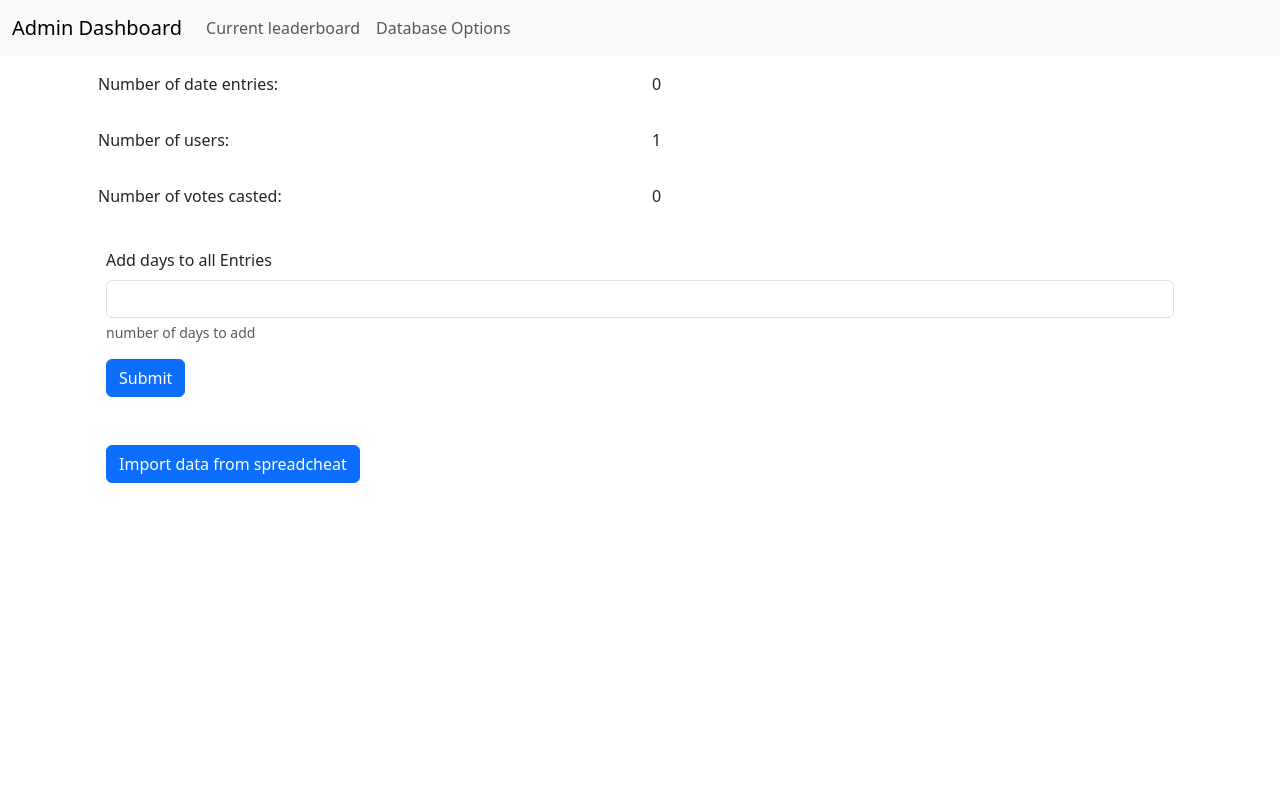
After one commit to JU1111111/adventskalender, a Django app: page /dashboard/database in a window 1280 px wide. The commit adds this page. Run offline with Django 4.2, Linux system fonts and the light colour scheme; the visitor is signed in with stand-in values (Sample User, id 1); data comes from the database, SQL or seed files in the repository; data that the repository does not hold is empty; some libraries are stand-ins or nearby versions.

Commit message:
admin site and dark mode

```diff
--- /dev/null
+++ b/adminDash/templates/adminDash/databaseOptions.html
@@ -0,0 +1,53 @@
+{% extends 'vidPlatform/header.html' %}
+
+
+{% block content %}
+{% include 'adminDash/includes/dashNavbar.html' %}
+
+<div class="container" >
+	<div class="col">
+		<div class="row p-3">
+			<div class="col">
+				Number of date entries:
+			</div>
+			<div class="col">
+				{{numEntries}}
+			</div>
+		</div>
+
+		<div class="row p-3">
+			<div class="col">
+			Number of users:
+			</div>
+			<div class="col">
+			{{numUsers}}
+			</div>
+		</div>
+
+		<div class="row p-3">
+			<div class="col">
+			Number of votes casted:
+			</div>
+			<div class="col">
+			{{numVotes}}
+			</div>
+		</div>
+	</div>
+
+	<form  action="/dashboard/database/addDaysToDB" class="p-4" method="post">
+		{% csrf_token %}
+		<div class="mb-3">
+			<label for="dayToAddInput" class="form-label">Add days to all Entries</label>
+			<input type="number" class="form-control" id="dayAddInput" aria-describedby="dayAddHelp" name="dayAddInput">
+			<div id="dayAddHelp" class="form-text">number of days to add</div>
+		</div>
+		<button type="submit" class="btn btn-primary">Submit</button>
+	</form>
+
+	<form  action="/dashboard/database/importDB" class="p-4" method="post">
+		{% csrf_token %}
+		<button class="btn btn-primary" name="importButton" value="Import">Import data from spreadcheat</button>
+	</form>
+</div>
+
+{% endblock %}
--- /dev/null
+++ b/adminDash/templates/adminDash/includes/dashNavbar.html
@@ -0,0 +1,16 @@
+
+
+<nav class="navbar navbar-expand-lg bg-body-tertiary">
+	<div class="container-fluid">
+	  <a class="navbar-brand" href="#">Admin Dashboard</a>
+	  <button class="navbar-toggler" type="button" data-bs-toggle="collapse" data-bs-target="#navbarNavAltMarkup" aria-controls="navbarNavAltMarkup" aria-expanded="false" aria-label="Toggle navigation">
+		<span class="navbar-toggler-icon"></span>
+	  </button>
+	  <div class="collapse navbar-collapse" id="navbarNavAltMarkup">
+		<div class="navbar-nav">
+		  <a class="nav-link" href="./database">Current leaderboard</a>
+		  <a class="nav-link" href="#">Database Options</a>
+		</div>
+	  </div>
+	</div>
+  </nav>
--- /dev/null
+++ b/adminDash/urls.py
@@ -0,0 +1,11 @@
+from django.urls import path
+from django.contrib.auth.decorators import user_passes_test
+
+from . import views
+
+urlpatterns = [
+    path("", views.index, name="index"),
+	path("database", views.database, name="database"),
+	path("database/addDaysToDB", views.addDaysToDB, name="addDaysToDB")
+
+]
--- a/adminDash/views.py
+++ b/adminDash/views.py
@@ -1,3 +1,42 @@
-from django.shortcuts import render
+from django.shortcuts import render, redirect
+from django.http import HttpResponse
+from django.contrib.auth.decorators import login_required, user_passes_test
+from vidPlatform.models import DateEntry, Choice, Vote
+from django.contrib.auth import get_user_model
+
+
+
+def admin_check(user):
+    return user.is_superuser
+
 
 # Create your views here.
+@login_required
+@user_passes_test(admin_check)
+def index(request):
+	return render(request, "adminDash/index.html",)
+
+
+@login_required
+@user_passes_test(admin_check)
+def database(request):
+
+	numberEntries = DateEntry.objects.all().count()
+
+	User = get_user_model()
+	numberUsers = User.objects.all().count()
+
+	numberVotes = Vote.objects.all().count()
+	context = {"numEntries": numberEntries,
+				"numUsers": numberUsers,
+				"numVotes": numberVotes
+				}
+	return render(request, "adminDash/databaseOptions.html", context)
+
+
+def addDaysToDB(request):
+	if request.method == "POST":
+		numberOfDaysToAdd = request.POST.get("dayAddInput")
+		print(numberOfDaysToAdd)
+
+	return redirect("database")
--- a/adventskalender/settings.py
+++ b/adventskalender/settings.py
@@ -39,6 +39,7 @@ INSTALLED_APPS = [
     'django.contrib.staticfiles',
     'vidPlatform.apps.VidplatformConfig',
 	'adventskalender.apps.AdventskalenderConfig',
+	'adminDash.apps.AdmindashConfig',
 	"crispy_forms",
     "crispy_bootstrap5",
 ]
--- a/adventskalender/urls.py
+++ b/adventskalender/urls.py
@@ -20,6 +20,7 @@ from adventskalender import views
 
 urlpatterns = [
     path('admin/', admin.site.urls),
+	path('dashboard/', include("adminDash.urls")),
     path('advent/', include("vidPlatform.urls")),
 	path('register/', views.register_request, name="register_request"),
 	path('login/', views.login_request, name="login"),
--- a/vidPlatform/admin.py
+++ b/vidPlatform/admin.py
@@ -16,7 +16,7 @@ class DateEntryAdmin(admin.ModelAdmin):
     inlines = [choiceInline]
     ordering = ('start_date',)
     list_filter = ["start_date", ]
-    list_display = ["__str__", "start_date"]
+    list_display = ["__str__", "start_date","pub_date"]
 
 
 
--- /dev/null
+++ b/vidPlatform/static/darkmodeupdater.js
@@ -0,0 +1,102 @@
+(() => {
+    'use strict'
+
+    const getStoredTheme = () => localStorage.getItem('theme')
+    const setStoredTheme = theme => localStorage.setItem('theme', theme)
+
+    const getPreferredTheme = () => {
+      const storedTheme = getStoredTheme()
+      if (storedTheme) {
+        return storedTheme
+      }
+
+      return window.matchMedia('(prefers-color-scheme: dark)').matches ? 'dark' : 'light'
+    }
+
+    const setTheme = theme => {
+      if (theme === 'auto' && window.matchMedia('(prefers-color-scheme: dark)').matches) {
+        document.documentElement.setAttribute('data-bs-theme', 'dark')
+      } else {
+        document.documentElement.setAttribute('data-bs-theme', theme)
+      }
+    }
+
+    setTheme(getPreferredTheme())
+
+    const showActiveTheme = (theme, focus = false) => {
+      const themeSwitcher = document.querySelector('#bd-theme')
+
+      if (!themeSwitcher) {
+        return
+      }
+
+      const themeSwitcherText = document.querySelector('#bd-theme-text')
+      const activeThemeIcon = document.querySelector('.theme-icon-active use')
+      const btnToActive = document.querySelector(`[data-bs-theme-value="${theme}"]`)
+      //const svgOfActiveBtn = btnToActive.querySelector('svg use').getAttribute('href')
+
+      document.querySelectorAll('[data-bs-theme-value]').forEach(element => {
+        element.classList.remove('active')
+        element.setAttribute('aria-pressed', 'false')
+      })
+
+      btnToActive.classList.add('active')
+      btnToActive.setAttribute('aria-pressed', 'true')
+      //activeThemeIcon.setAttribute('href', svgOfActiveBtn)
+      const themeSwitcherLabel = `${themeSwitcherText.textContent} (${btnToActive.dataset.bsThemeValue})`
+      themeSwitcher.setAttribute('aria-label', themeSwitcherLabel)
+
+      if (focus) {
+        themeSwitcher.focus()
+      }
+    }
+
+    window.matchMedia('(prefers-color-scheme: dark)').addEventListener('change', () => {
+      const storedTheme = getStoredTheme()
+      if (storedTheme !== 'light' && storedTheme !== 'dark') {
+        setTheme(getPreferredTheme())
+      }
+    })
+
+    window.addEventListener('DOMContentLoaded', () => {
+      showActiveTheme(getPreferredTheme())
+
+      document.querySelectorAll('[data-bs-theme-value]')
+        .forEach(toggle => {
+          toggle.addEventListener('click', () => {
+            const theme = toggle.getAttribute('data-bs-theme-value')
+            setStoredTheme(theme)
+            setTheme(theme)
+            showActiveTheme(theme, true)
+          })
+        })
+    })
+  })()
+
+
+
+
+
+/*
+document.getElementById('btnSwitch').addEventListener('click',()=>{
+    if (document.documentElement.getAttribute('data-bs-theme') == 'dark') {
+        document.documentElement.setAttribute('data-bs-theme','light')
+    }
+    else {
+        document.documentElement.setAttribute('data-bs-theme','dark')
+    }
+})
+
+function myFunction() {
+    if (document.documentElement.getAttribute('data-bs-theme') == 'dark') {
+        document.documentElement.setAttribute('data-bs-theme','light')
+    }
+    else {
+        document.documentElement.setAttribute('data-bs-theme','dark')
+    }
+
+
+
+  }
+
+  */
--- a/vidPlatform/templates/vidPlatform/header.html
+++ b/vidPlatform/templates/vidPlatform/header.html
@@ -1,5 +1,5 @@
 <!DOCTYPE html>
-<html>
+<html  data-bs-theme="dark">
   <head>
     <meta charset="utf-8">
       <meta name="viewport" content="width=device-width, initial-scale=1">
@@ -13,6 +13,13 @@
         max-height:1080px;
       }
 
+      html, body, main{
+
+        margin: 0;
+        height: 100vh;
+
+    }
+
     </style>
   </head>
 
@@ -22,6 +29,10 @@
 
    {% endblock %}
 
+
+
+
+   <script src="https://cdn.jsdelivr.net/npm/bootstrap@5.3.2/dist/js/bootstrap.bundle.min.js" integrity="sha384-C6RzsynM9kWDrMNeT87bh95OGNyZPhcTNXj1NW7RuBCsyN/o0jlpcV8Qyq46cDfL" crossorigin="anonymous"></script>
    <script async src="https://cdn.jsdelivr.net/npm/es-module-shims@1/dist/es-module-shims.min.js" crossorigin="anonymous"></script>
    <script type="importmap">
      {
@@ -31,11 +42,10 @@
         }
       }
     </script>
-    <script type="module">
-      import * as bootstrap from 'bootstrap'
 
-      new bootstrap.Popover(document.getElementById('popoverButton'))
-    </script>
+
+   {% load static %}
+      <script src="{% static 'darkmodeupdater.js' %}"></script>
 
   </body>
 </html>
--- a/vidPlatform/views.py
+++ b/vidPlatform/views.py
@@ -28,6 +28,7 @@ def detail(request, dateentry_id):
     user = request.user
     today = datetime.date.today()
     alreadyVotedChoice = None
+    userVotetoday = []
 
     try:
         dateEntry = get_object_or_404(DateEntry, pk=dateentry_id)
@@ -73,8 +74,8 @@ def detail(request, dateentry_id):
         context = {"entry":dateEntry,
                     "choices":choices,
                     }
-        if usertoday[0]:
-            context["choosen"] = usertoday[0]
+        if userVotetoday:
+            context["choosen"] = userVotetoday[0]
 
         return render(request,"vidPlatform/detailPages/detailOver.html", context=context)
 
```
Also changed, not shown: adminDash/dbMod.py (added, +11 -0 lines), adminDash/templates/adminDash/index.html (added, +8 -0 lines), vidPlatform/templates/vidPlatform/includes/navbar.html (+32 -1 lines). Lines whose indentation alone changed are shown as unchanged.
